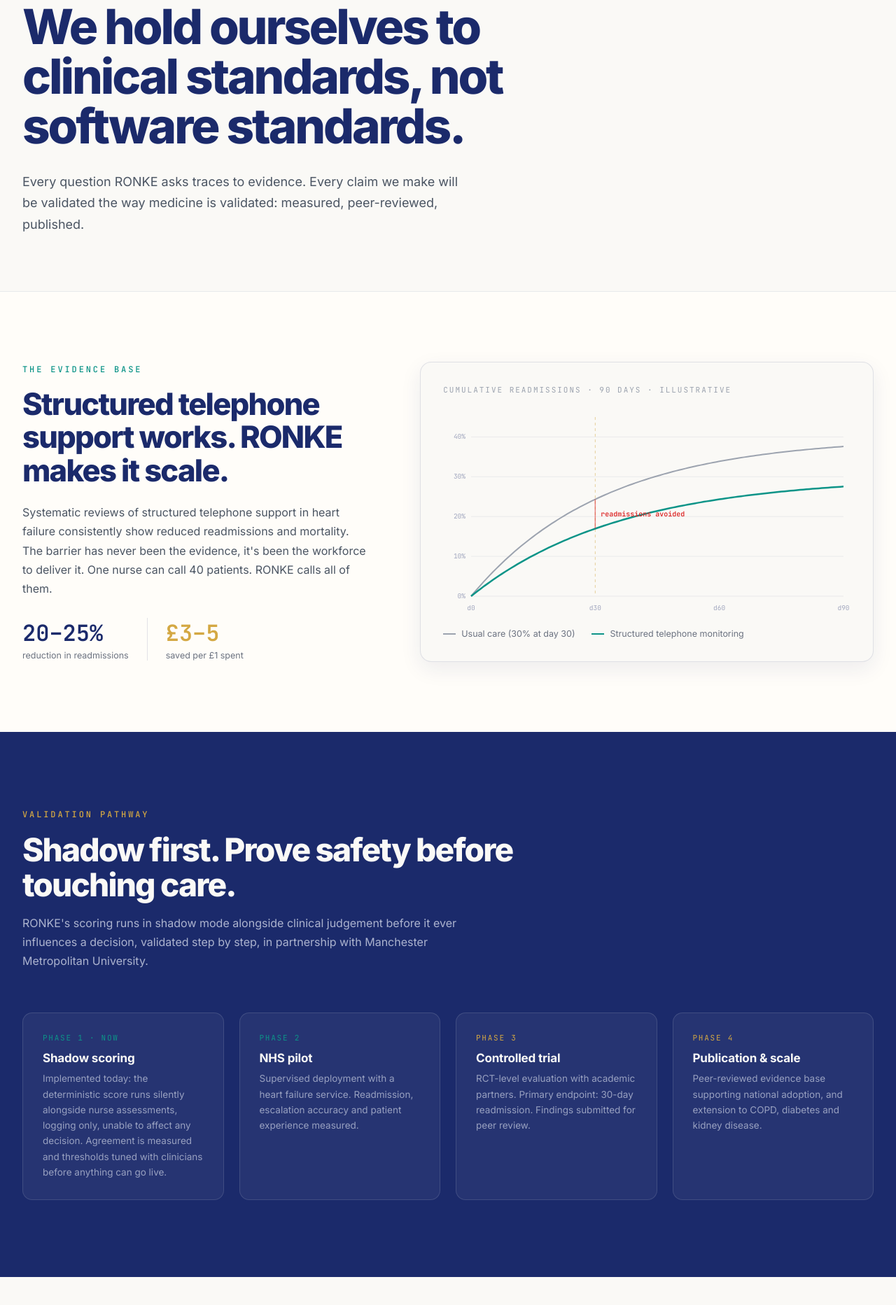
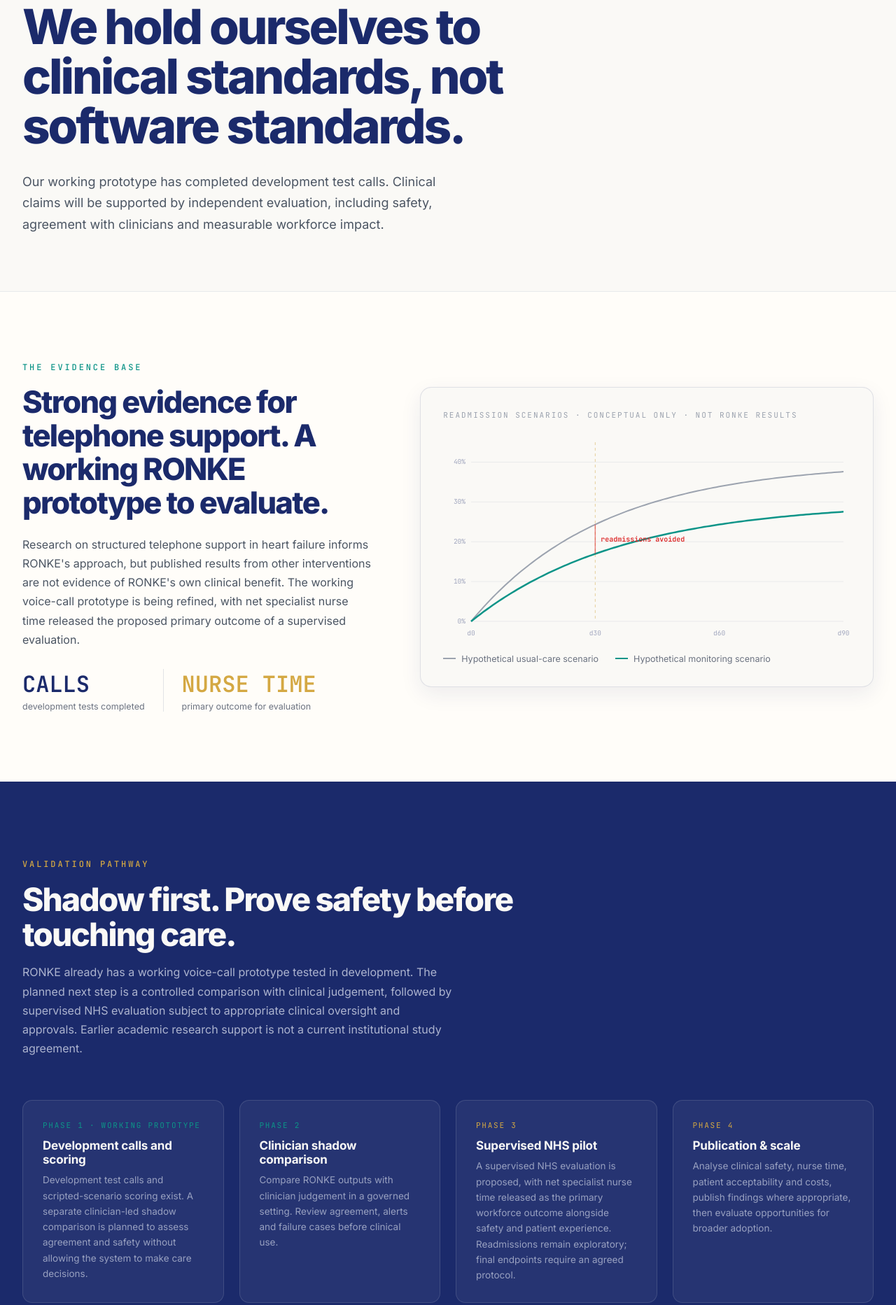
Before and after one commit to Kydosdigital/ronke-website, a plain HTML site: page clinical-evidence.html in a window 1280 px wide. Shown: the part 207-2072 px from the top of the page at 70% size. Drawn offline with Linux system fonts and the light colour scheme.

Commit message:
RON-9: align clinical-evidence.html claims with SVAIP142 while preserving working prototype

```diff
--- a/clinical-evidence.html
+++ b/clinical-evidence.html
@@ -12,13 +12,13 @@
   gtag('config', 'G-WEREX5R5P1');
 </script>
 <title>Clinical evidence — RONKE AI</title>
-<meta name="description" content="We hold ourselves to clinical standards, not software standards. Structured telephone support reduces heart failure readmissions; RONKE makes it scale, validated shadow-first with academic partners.">
+<meta name="description" content="Explore RONKE AI's working voice-call prototype, the evidence informing its design and the planned clinical evaluation of safety, nurse time and patient outcomes.">
 <link rel="canonical" href="https://ronkeai.com/clinical-evidence.html">
 <meta name="theme-color" content="#FAF9F6">
 <meta property="og:type" content="website">
 <meta property="og:site_name" content="RONKE AI">
 <meta property="og:title" content="Clinical evidence — RONKE AI">
-<meta property="og:description" content="Clinical standards, not software standards. Every question traces to evidence; every claim validated the way medicine is validated.">
+<meta property="og:description" content="A working telephone-call prototype, evidence-informed design and a planned independent clinical evaluation.">
 <meta property="og:url" content="https://ronkeai.com/clinical-evidence.html">
 <meta name="twitter:card" content="summary_large_image">
 <meta name="twitter:image" content="https://ronkeai.com/assets/og.png">
@@ -58,7 +58,7 @@
       <a href="about.html" style="font-size:14px;font-weight:500;color:#374151">About</a>
       <a href="net-zero.html" style="font-size:14px;font-weight:500;color:#374151">Net Zero</a>
       <a href="contact.html" style="font-size:14px;font-weight:500;color:#374151">Contact</a>
-      <a href="contact.html" class="hv-teal-fill" style="background:#1B2A6B;color:#FAF9F6;font-size:14px;font-weight:600;padding:10px 20px;border-radius:8px">Book a pilot</a>
+      <a href="contact.html" class="hv-teal-fill" style="background:#1B2A6B;color:#FAF9F6;font-size:14px;font-weight:600;padding:10px 20px;border-radius:8px">Discuss a pilot</a>
     </div>
   </div>
 </div>
@@ -68,7 +68,7 @@
   <div style="max-width:1280px;margin:0 auto;padding:170px 32px 80px">
     <div style="font-family:'JetBrains Mono',monospace;font-size:12px;letter-spacing:.24em;color:#0D9488;font-weight:500;margin-bottom:24px">CLINICAL EVIDENCE</div>
     <h1 style="margin:0;font-size:clamp(40px,5.4vw,72px);line-height:1.03;letter-spacing:-.045em;font-weight:750;color:#1B2A6B;max-width:880px">We hold ourselves to clinical standards, not software standards.</h1>
-    <p style="margin:28px 0 0;font-size:18px;line-height:1.7;max-width:640px;color:#4b5563">Every question RONKE asks traces to evidence. Every claim we make will be validated the way medicine is validated: measured, peer-reviewed, published.</p>
+    <p style="margin:28px 0 0;font-size:18px;line-height:1.7;max-width:640px;color:#4b5563">Our working prototype has completed development test calls. Clinical claims will be supported by independent evaluation, including safety, agreement with clinicians and measurable workforce impact.</p>
   </div>
 </div>
 
@@ -77,21 +77,21 @@
   <div class="grid-2" style="max-width:1280px;margin:0 auto;padding:100px 32px;display:grid;grid-template-columns:1fr 1.3fr;gap:70px;align-items:center">
     <div>
       <div style="font-family:'JetBrains Mono',monospace;font-size:12px;letter-spacing:.24em;color:#0D9488;font-weight:500;margin-bottom:18px">THE EVIDENCE BASE</div>
-      <h2 style="margin:0;font-size:clamp(30px,3.4vw,46px);line-height:1.1;letter-spacing:-.04em;font-weight:720;color:#1B2A6B">Structured telephone support works. RONKE makes it scale.</h2>
-      <p style="margin:22px 0 0;font-size:16px;line-height:1.7;color:#4b5563">Systematic reviews of structured telephone support in heart failure consistently show reduced readmissions and mortality. The barrier has never been the evidence, it's been the workforce to deliver it. One nurse can call 40 patients. RONKE calls all of them.</p>
+      <h2 style="margin:0;font-size:clamp(30px,3.4vw,46px);line-height:1.1;letter-spacing:-.04em;font-weight:720;color:#1B2A6B">Strong evidence for telephone support. A working RONKE prototype to evaluate.</h2>
+      <p style="margin:22px 0 0;font-size:16px;line-height:1.7;color:#4b5563">Research on structured telephone support in heart failure informs RONKE's approach, but published results from other interventions are not evidence of RONKE's own clinical benefit. The working voice-call prototype is being refined, with net specialist nurse time released the proposed primary outcome of a supervised evaluation.</p>
       <div style="margin-top:28px;display:flex;gap:26px">
-        <div><div style="font-family:'JetBrains Mono',monospace;font-size:32px;font-weight:600;color:#1B2A6B">20–25%</div><div style="font-size:12.5px;color:#6b7280;margin-top:3px">reduction in readmissions</div></div>
-        <div style="border-left:1px solid rgba(27,42,107,.12);padding-left:26px"><div style="font-family:'JetBrains Mono',monospace;font-size:32px;font-weight:600;color:#D4A843">£3–5</div><div style="font-size:12.5px;color:#6b7280;margin-top:3px">saved per £1 spent</div></div>
+        <div><div style="font-family:'JetBrains Mono',monospace;font-size:32px;font-weight:600;color:#1B2A6B">CALLS</div><div style="font-size:12.5px;color:#6b7280;margin-top:3px">development tests completed</div></div>
+        <div style="border-left:1px solid rgba(27,42,107,.12);padding-left:26px"><div style="font-family:'JetBrains Mono',monospace;font-size:32px;font-weight:600;color:#D4A843">NURSE TIME</div><div style="font-size:12.5px;color:#6b7280;margin-top:3px">primary outcome for evaluation</div></div>
       </div>
     </div>
     <div style="border:1px solid rgba(27,42,107,.12);border-radius:16px;background:#FAF9F6;box-shadow:0 10px 30px rgba(27,42,107,.08);padding:32px">
       <div style="display:flex;justify-content:space-between;align-items:center;margin-bottom:18px">
-        <span style="font-family:'JetBrains Mono',monospace;font-size:11px;letter-spacing:.18em;color:#9ca3af">CUMULATIVE READMISSIONS · 90 DAYS · ILLUSTRATIVE</span>
+        <span style="font-family:'JetBrains Mono',monospace;font-size:11px;letter-spacing:.18em;color:#9ca3af">READMISSION SCENARIOS · CONCEPTUAL ONLY · NOT RONKE RESULTS</span>
       </div>
       <canvas id="chart-gl" style="display:block;width:100%;height:300px"></canvas>
       <div style="display:flex;gap:24px;margin-top:16px;flex-wrap:wrap">
-        <span style="display:flex;align-items:center;gap:8px;font-size:12.5px;color:#6b7280"><span style="width:18px;height:2px;background:#9ca3af;display:inline-block"></span>Usual care (30% at day 30)</span>
-        <span style="display:flex;align-items:center;gap:8px;font-size:12.5px;color:#6b7280"><span style="width:18px;height:2px;background:#0D9488;display:inline-block"></span>Structured telephone monitoring</span>
+        <span style="display:flex;align-items:center;gap:8px;font-size:12.5px;color:#6b7280"><span style="width:18px;height:2px;background:#9ca3af;display:inline-block"></span>Hypothetical usual-care scenario</span>
+        <span style="display:flex;align-items:center;gap:8px;font-size:12.5px;color:#6b7280"><span style="width:18px;height:2px;background:#0D9488;display:inline-block"></span>Hypothetical monitoring scenario</span>
       </div>
     </div>
   </div>
@@ -102,27 +102,27 @@
   <div style="max-width:1280px;margin:0 auto;padding:110px 32px">
     <div style="font-family:'JetBrains Mono',monospace;font-size:12px;letter-spacing:.24em;color:#D4A843;font-weight:500;margin-bottom:18px">VALIDATION PATHWAY</div>
     <h2 style="margin:0 0 16px;font-size:clamp(30px,3.6vw,48px);line-height:1.08;letter-spacing:-.04em;font-weight:720;color:#FAF9F6;max-width:760px">Shadow first. Prove safety before touching care.</h2>
-    <p style="margin:0 0 60px;font-size:16px;line-height:1.7;color:rgba(229,233,245,.72);max-width:620px">RONKE's scoring runs in shadow mode alongside clinical judgement before it ever influences a decision, validated step by step, in partnership with Manchester Metropolitan University.</p>
+    <p style="margin:0 0 60px;font-size:16px;line-height:1.7;color:rgba(229,233,245,.72);max-width:620px">RONKE already has a working voice-call prototype tested in development. The planned next step is a controlled comparison with clinical judgement, followed by supervised NHS evaluation subject to appropriate clinical oversight and approvals. Earlier academic research support is not a current institutional study agreement.</p>
     <div class="grid-4" style="display:grid;grid-template-columns:repeat(4,1fr);gap:22px">
       <div style="background:rgba(250,249,246,.05);border:1px solid rgba(250,249,246,.12);border-radius:14px;padding:28px">
-        <div style="font-family:'JetBrains Mono',monospace;font-size:11px;letter-spacing:.16em;color:#0D9488">PHASE 1 · NOW</div>
-        <div style="font-size:17px;font-weight:650;color:#FAF9F6;margin-top:12px;letter-spacing:-.01em">Shadow scoring</div>
-        <div style="font-size:13.5px;line-height:1.65;color:rgba(229,233,245,.6);margin-top:8px">Implemented today: the deterministic score runs silently alongside nurse assessments, logging only, unable to affect any decision. Agreement is measured and thresholds tuned with clinicians before anything can go live.</div>
+        <div style="font-family:'JetBrains Mono',monospace;font-size:11px;letter-spacing:.16em;color:#0D9488">PHASE 1 · WORKING PROTOTYPE</div>
+        <div style="font-size:17px;font-weight:650;color:#FAF9F6;margin-top:12px;letter-spacing:-.01em">Development calls and scoring</div>
+        <div style="font-size:13.5px;line-height:1.65;color:rgba(229,233,245,.6);margin-top:8px">Development test calls and scripted-scenario scoring exist. A separate clinician-led shadow comparison is planned to assess agreement and safety without allowing the system to make care decisions.</div>
       </div>
       <div style="background:rgba(250,249,246,.05);border:1px solid rgba(250,249,246,.12);border-radius:14px;padding:28px">
         <div style="font-family:'JetBrains Mono',monospace;font-size:11px;letter-spacing:.16em;color:#0D9488">PHASE 2</div>
-        <div style="font-size:17px;font-weight:650;color:#FAF9F6;margin-top:12px;letter-spacing:-.01em">NHS pilot</div>
-        <div style="font-size:13.5px;line-height:1.65;color:rgba(229,233,245,.6);margin-top:8px">Supervised deployment with a heart failure service. Readmission, escalation accuracy and patient experience measured.</div>
+        <div style="font-size:17px;font-weight:650;color:#FAF9F6;margin-top:12px;letter-spacing:-.01em">Clinician shadow comparison</div>
+        <div style="font-size:13.5px;line-height:1.65;color:rgba(229,233,245,.6);margin-top:8px">Compare RONKE outputs with clinician judgement in a governed setting. Review agreement, alerts and failure cases before clinical use.</div>
       </div>
       <div style="background:rgba(250,249,246,.05);border:1px solid rgba(250,249,246,.12);border-radius:14px;padding:28px">
         <div style="font-family:'JetBrains Mono',monospace;font-size:11px;letter-spacing:.16em;color:#D4A843">PHASE 3</div>
-        <div style="font-size:17px;font-weight:650;color:#FAF9F6;margin-top:12px;letter-spacing:-.01em">Controlled trial</div>
-        <div style="font-size:13.5px;line-height:1.65;color:rgba(229,233,245,.6);margin-top:8px">RCT-level evaluation with academic partners. Primary endpoint: 30-day readmission. Findings submitted for peer review.</div>
+        <div style="font-size:17px;font-weight:650;color:#FAF9F6;margin-top:12px;letter-spacing:-.01em">Supervised NHS pilot</div>
+        <div style="font-size:13.5px;line-height:1.65;color:rgba(229,233,245,.6);margin-top:8px">A supervised NHS evaluation is proposed, with net specialist nurse time released as the primary workforce outcome alongside safety and patient experience. Readmissions remain exploratory; final endpoints require an agreed protocol.</div>
       </div>
       <div style="background:rgba(250,249,246,.05);border:1px solid rgba(250,249,246,.12);border-radius:14px;padding:28px">
         <div style="font-family:'JetBrains Mono',monospace;font-size:11px;letter-spacing:.16em;color:#D4A843">PHASE 4</div>
         <div style="font-size:17px;font-weight:650;color:#FAF9F6;margin-top:12px;letter-spacing:-.01em">Publication &amp; scale</div>
-        <div style="font-size:13.5px;line-height:1.65;color:rgba(229,233,245,.6);margin-top:8px">Peer-reviewed evidence base supporting national adoption, and extension to COPD, diabetes and kidney disease.</div>
+        <div style="font-size:13.5px;line-height:1.65;color:rgba(229,233,245,.6);margin-top:8px">Analyse clinical safety, nurse time, patient acceptability and costs, publish findings where appropriate, then evaluate opportunities for broader adoption.</div>
       </div>
     </div>
   </div>
@@ -140,7 +140,7 @@
       <div style="display:flex;flex-direction:column;gap:14px">
         <div style="display:flex;gap:16px;align-items:start;border:1px solid rgba(27,42,107,.12);border-radius:12px;padding:20px 24px;background:#FFFDF9">
           <span style="font-family:'JetBrains Mono',monospace;font-size:12px;color:#0D9488;font-weight:600;margin-top:2px">✓</span>
-          <div><div style="font-size:15px;font-weight:650;color:#1B2A6B">Built on NICE guidance</div><div style="font-size:13.5px;color:#6b7280;line-height:1.6;margin-top:4px">Assessment protocols mapped to NICE Guideline NG106. Changes to clinical logic and scoring thresholds require documented clinical safety review and approval before clinical use.</div></div>
+          <div><div style="font-size:15px;font-weight:650;color:#1B2A6B">Built on NICE guidance</div><div style="font-size:13.5px;color:#6b7280;line-height:1.6;margin-top:4px">Development assessment questions are informed by heart-failure guidance, including NICE NG106. Clinical logic and scoring thresholds require qualified review and formal approval before NHS use.</div></div>
         </div>
         <div style="display:flex;gap:16px;align-items:start;border:1px solid rgba(27,42,107,.12);border-radius:12px;padding:20px 24px;background:#FFFDF9">
           <span style="font-family:'JetBrains Mono',monospace;font-size:12px;color:#0D9488;font-weight:600;margin-top:2px">✓</span>
@@ -152,15 +152,15 @@
         </div>
         <div style="display:flex;gap:16px;align-items:start;border:1px solid rgba(27,42,107,.12);border-radius:12px;padding:20px 24px;background:#FFFDF9">
           <span style="font-family:'JetBrains Mono',monospace;font-size:12px;color:#0D9488;font-weight:600;margin-top:2px">✓</span>
-          <div><div style="font-size:15px;font-weight:650;color:#1B2A6B">Full audit trail</div><div style="font-size:13.5px;color:#6b7280;line-height:1.6;margin-top:4px">Every call recorded, every score logged, every action attributable. Governance-ready from day one.</div></div>
+          <div><div style="font-size:15px;font-weight:650;color:#1B2A6B">Full audit trail</div><div style="font-size:13.5px;color:#6b7280;line-height:1.6;margin-top:4px">Test-call records and scoring outputs support the prototype workflow. Production auditability, retention and clinical-site controls will be verified during formal assurance.</div></div>
         </div>
         <div style="display:flex;gap:16px;align-items:start;border:1px solid rgba(27,42,107,.12);border-radius:12px;padding:20px 24px;background:#FFFDF9">
           <span style="font-family:'JetBrains Mono',monospace;font-size:12px;color:#0D9488;font-weight:600;margin-top:2px">✓</span>
-          <div><div style="font-size:15px;font-weight:650;color:#1B2A6B">Safety enforced in code, not policy</div><div style="font-size:13.5px;color:#6b7280;line-height:1.6;margin-top:4px">Patient data is isolated by clinical site on every query, identifiers are masked before anything is logged, and the clinical logic is a protected module subject to documented clinical safety approval before clinical use.</div></div>
+          <div><div style="font-size:15px;font-weight:650;color:#1B2A6B">Safety enforced in code, not policy</div><div style="font-size:13.5px;color:#6b7280;line-height:1.6;margin-top:4px">The architecture separates conversational AI from deterministic risk rules. Site isolation, data minimisation, audit controls and clinical-rule governance must be formally verified before NHS use.</div></div>
         </div>
         <div style="display:flex;gap:16px;align-items:start;border:1px solid rgba(27,42,107,.12);border-radius:12px;padding:20px 24px;background:#FFFDF9">
           <span style="font-family:'JetBrains Mono',monospace;font-size:12px;color:#0D9488;font-weight:600;margin-top:2px">✓</span>
-          <div><div style="font-size:15px;font-weight:650;color:#1B2A6B">DCB0129 &amp; data protection</div><div style="font-size:13.5px;color:#6b7280;line-height:1.6;margin-top:4px">Developed to the NHS clinical-risk standard DCB0129. UK-only data storage. A DPIA and DSPT submission are in preparation, and the regulatory classification is being confirmed with an independent MHRA consultant.</div></div>
+          <div><div style="font-size:15px;font-weight:650;color:#1B2A6B">DCB0129 &amp; data protection</div><div style="font-size:13.5px;color:#6b7280;line-height:1.6;margin-top:4px">RONKE is preparing formal DCB0129 clinical-safety evidence, data-protection documentation and security assurance for NHS evaluation. Hosting and third-party data-processing boundaries will be verified before clinical deployment.</div></div>
         </div>
       </div>
     </div>
@@ -188,7 +188,7 @@
     </div>
     <div style="margin-top:80px;text-align:center;border-top:1px solid rgba(27,42,107,.09);padding-top:70px">
       <div style="font-family:'Lora',serif;font-style:italic;font-size:clamp(22px,2.6vw,32px);line-height:1.5;color:#1B2A6B;max-width:760px;margin:0 auto">"Every question in RONKE's framework is derived from clinical evidence. We don't ask how you're feeling, we ask the questions that predict readmission."</div>
-      <a href="contact.html" class="hv-teal-fill" style="display:inline-block;margin-top:40px;background:#1B2A6B;color:#FAF9F6;font-size:15px;font-weight:600;padding:15px 30px;border-radius:9px">Discuss a pilot with us →</a>
+      <a href="contact.html" class="hv-teal-fill" style="display:inline-block;margin-top:40px;background:#1B2A6B;color:#FAF9F6;font-size:15px;font-weight:600;padding:15px 30px;border-radius:9px">Discuss a clinical evaluation →</a>
     </div>
   </div>
 </div>
```
